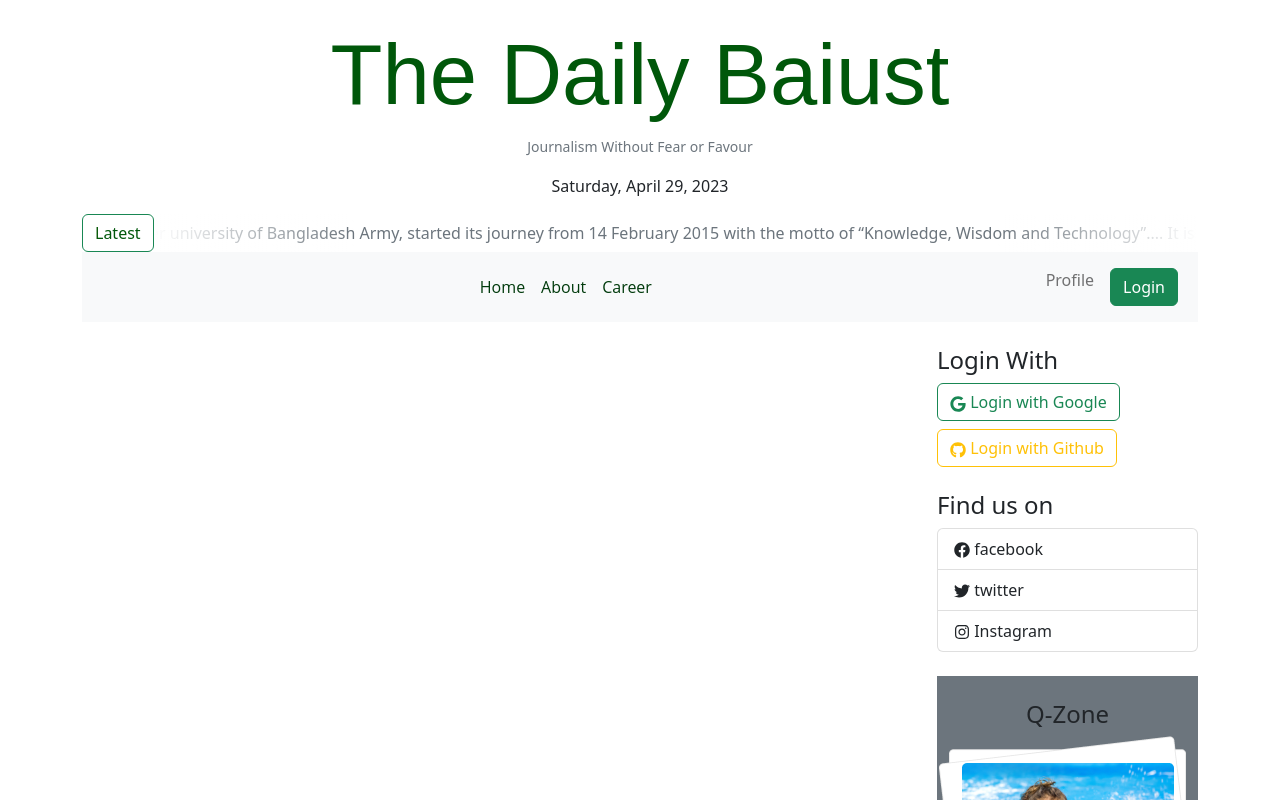
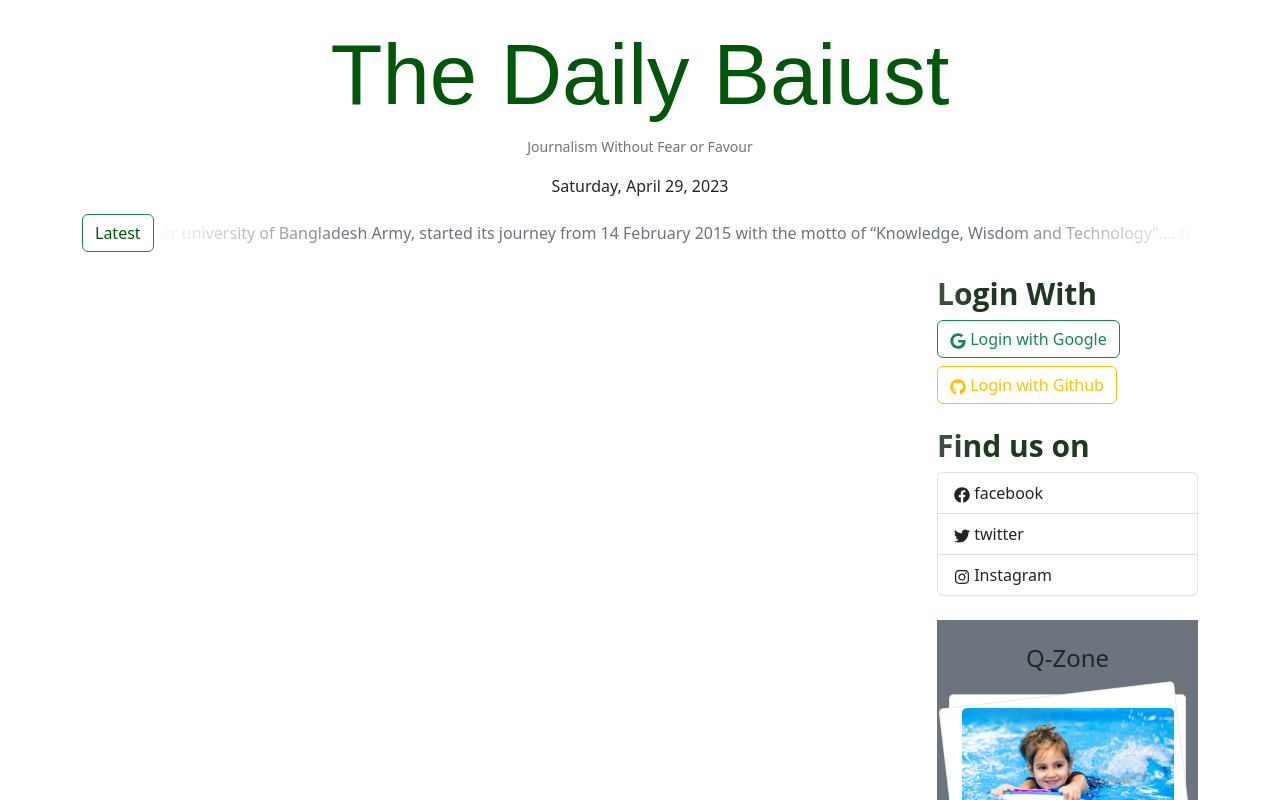
Before and after one commit to almahmudsarker/the-daily-baiust-news, a React (Vite) app: page /news in a window 1280 px wide. Shown: the top 800 px of the page. Built offline with nearby package versions, Linux system fonts and the light colour scheme; a web font is replaced by a local one.

Commit message:
animation added

```diff
--- a/src/layouts/Main.jsx
+++ b/src/layouts/Main.jsx
@@ -6,10 +6,12 @@ import { Col, Container, Row } from 'react-bootstrap';
 import LeftNav from '../pages/Shared/LeftNav/LeftNav';
 import RightNav from '../pages/Shared/RightNav/RightNav';
 import { Outlet } from 'react-router-dom';
+import NavigationBar from '../pages/Shared/NavigationBar/NavigationBar';
 const Main = () => {
     return (
       <div className="position-relative">
         <Header></Header>
+        <NavigationBar></NavigationBar>
         <Container>
           <Row>
             <Col lg={3}>
--- a/src/pages/Shared/Header/Header.css
+++ b/src/pages/Shared/Header/Header.css
@@ -38,15 +38,16 @@
 }
 
 .text-dtcn{
+    margin-right: 10px;
     text-decoration: none;
     font-size: 16px;
     font-weight: 500;
     font-family: 'open sans', sans-serif;
     background: linear-gradient(to right,
             #003a0b 20%,
-            #ff8400 30%,
-            #ffae00 70%,
-            #00570a 80%);
+            #272727 30%,
+            #888888 70%,
+            #1f3821 80%);
     -webkit-background-clip: text;
     background-clip: text;
     -webkit-text-fill-color: transparent;
@@ -54,3 +55,20 @@
     animation: textShine 5s ease-in-out infinite alternate;
 
 }
+.text-dtcn-btn{
+    border: transparent;
+    font-size: 18px;
+    border-radius: 5px;
+    font-family: 'open sans', sans-serif;
+    background: linear-gradient(to right,
+            #006713 20%,
+            #646464 30%,
+            #b1b1b1 70%,
+            #045c0c 80%);
+    -webkit-background-clip: text;
+    background-clip: text;
+    -webkit-text-fill-color: transparent;
+    background-size: 500% auto;
+    animation: textShine 3s ease-in-out infinite alternate;
+
+}
--- a/src/pages/Shared/Header/Header.jsx
+++ b/src/pages/Shared/Header/Header.jsx
@@ -4,10 +4,14 @@ import moment from "moment";
 import Button from "react-bootstrap/Button";
 import { Container } from 'react-bootstrap';
 import Marquee from "react-fast-marquee";
-import { Nav, Navbar } from 'react-bootstrap';
-import { Link } from 'react-router-dom';
+
 import './Header.css';
+
+
 const Header = () => {
+
+
+
     return (
       <Container className="mt-4 position-sticky">
         <div className="text-center">
@@ -30,45 +34,15 @@ const Header = () => {
             Bangladesh Army International University of Science and Technology,
             a pioneer university of Bangladesh Army, started its journey from 14
             February 2015 with the motto of “Knowledge, Wisdom and
-            Technology”....       It is established temporarily at the serene and
+            Technology”.... It is established temporarily at the serene and
             secured environment of Cumilla Cantonment with the mission to
             provide State of the Art education and research in science,
             engineering, Business Administration and other relevant programs. It
-            expects to run its affairs in permanent location from 2022....       The
+            expects to run its affairs in permanent location from 2022.... The
             University aims to provide innovative, multi-disciplinary courses
             and endeavors to make a hub of knowledge....
           </Marquee>
         </div>
-        <Navbar collapseOnSelect expand="lg" bg="light" variant="light">
-          <Container>
-            <Navbar.Toggle aria-controls="responsive-navbar-nav" />
-            <Navbar.Collapse id="responsive-navbar-nav ">
-              <Nav className="mx-auto">
-                <Nav.Link>
-                  <Link className="text-dtcn" to="/">
-                    Home
-                  </Link>
-                </Nav.Link>
-                <Nav.Link>
-                  <Link className="text-dtcn" to="/">
-                    About
-                  </Link>
-                </Nav.Link>
-                <Nav.Link>
-                  <Link className="text-dtcn" to="/">
-                    Career
-                  </Link>
-                </Nav.Link>
-              </Nav>
-              <Nav>
-                <Nav.Link href="#deets">Profile</Nav.Link>
-                <Nav.Link eventKey={2} href="#memes">
-                  <Button variant="success">Login</Button>
-                </Nav.Link>
-              </Nav>
-            </Navbar.Collapse>
-          </Container>
-        </Navbar>
       </Container>
     );
 };
--- a/src/pages/Shared/LeftNav/LeftNav.jsx
+++ b/src/pages/Shared/LeftNav/LeftNav.jsx
@@ -14,11 +14,18 @@ const LeftNav = () => {
     },[])
     return (
       <>
-        <h4>All Category</h4>
+        <h4 className="text-dtcn fw-bold" style={{ fontSize: "30px" }}>
+          All Category
+        </h4>
         <div className="ps-4">
           {categories.map((category) => (
             <p key={category.id}>
-              <Link to={`/category/${category.id}`} className='text-black text-decoration-none'>{category.name}</Link>
+              <Link
+                to={`/category/${category.id}`}
+                className="text-black text-decoration-none"
+              >
+                {category.name}
+              </Link>
             </p>
           ))}
         </div>
--- /dev/null
+++ b/src/pages/Shared/NavigationBar/NavigationBar.jsx
@@ -0,0 +1,52 @@
+/* eslint-disable no-unused-vars */
+import React from 'react';
+import { Container } from 'react-bootstrap';
+import { Nav, Navbar } from "react-bootstrap";
+import { Link } from "react-router-dom";
+import { FaUserCircle } from "react-icons/fa";
+import { AuthContext } from "../../../providers/AuthProvider";
+import { useContext } from "react";
+
+const NavigationBar = () => {
+    const { user } = useContext(AuthContext);
+    return (
+      <Container>
+        <Navbar collapseOnSelect expand="lg" bg="light" variant="light">
+          <Container>
+            <Navbar.Toggle aria-controls="responsive-navbar-nav" />
+            <Navbar.Collapse id="responsive-navbar-nav ">
+              <Nav className="mx-auto">
+                  <Link className="text-dtcn" to="/">
+                    Home
+                  </Link>
+                  <Link className="text-dtcn" to="/">
+                    About
+                  </Link>
+                  <Link className="text-dtcn" to="/">
+                    Career
+                  </Link>
+              </Nav>
+              <Nav>
+                {
+                user && <FaUserCircle style={{ fontSize: "2rem" }}></FaUserCircle>
+                }
+                {
+                  user ? (
+                    <Link to="/login">
+                      <button className="text-dtcn-btn">Logout</button>
+                    </Link>
+                  ) : (
+                    <Link to="/login">
+                      <button className="text-dtcn-btn">Login</button>
+                    </Link>
+                  )
+                }
+              </Nav>
+            </Navbar.Collapse>
+          </Container>
+        </Navbar>
+      </Container>
+    );
+};
+
+export default NavigationBar;
--- a/src/pages/Shared/RightNav/RightNav.jsx
+++ b/src/pages/Shared/RightNav/RightNav.jsx
@@ -10,7 +10,9 @@ import './rightnav.css';
 const RightNav = () => {
     return (
       <div className="my-4">
-        <h4>Login With</h4>
+        <h4 className="text-dtcn fw-bold" style={{ fontSize: "30px" }}>
+          Login With
+        </h4>
         <Button className="mb-2" variant="outline-success">
           {" "}
           <FaGoogle /> Login with Google
@@ -20,7 +22,9 @@ const RightNav = () => {
           <FaGithub /> Login with Github
         </Button>
         <div className="my-4">
-          <h4>Find us on</h4>
+          <h4 className="text-dtcn fw-bold" style={{ fontSize: "30px" }}>
+            Find us on
+          </h4>
           <ListGroup>
             <ListGroup.Item>
               <FaFacebook /> facebook
--- /dev/null
+++ b/src/providers/AuthProvider.jsx
@@ -0,0 +1,24 @@
+/* eslint-disable react/prop-types */
+/* eslint-disable no-unused-vars */
+import React, { createContext } from 'react';
+import { getAuth } from "firebase/auth";
+import app from '../firebase/firebase.config';
+
+export const AuthContext = createContext(null);
+
+const auth = getAuth(app);
+
+const AuthProvider = ({children}) => {
+    const user = {displayName: 'sarker'}
+
+
+    const authInfo = {user};
+
+    return (
+        <AuthContext.Provider value={authInfo}>
+            {children}
+        </AuthContext.Provider>
+    );
+};
+
+export default AuthProvider;
```
Also changed, not shown: src/layouts/LoginLayout.jsx (added, +15 -0 lines), src/main.jsx (+7 -4 lines).
